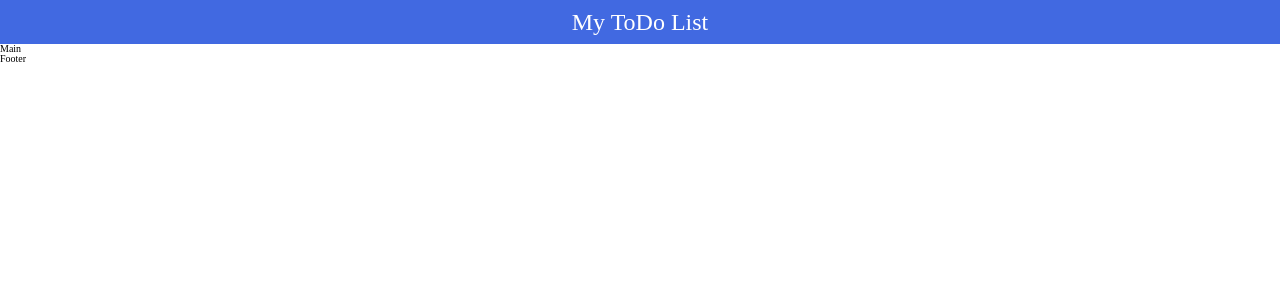
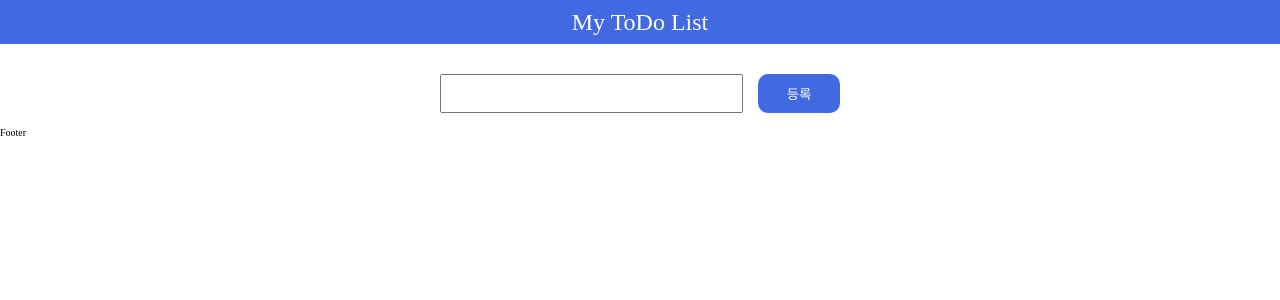
Before and after one commit to Yang-zzz/TypeScript_todolist, a React (Create React App) app in the folder my-app/: page / in a window 1280 px wide. Shown: the top 300 px of the page. Built offline with nearby package versions, Linux system fonts and the light colour scheme.

Commit message:
TypeScript + React : list 추가 및 삭제 기능 구현

```diff
--- a/my-app/src/components/Main/Main.tsx
+++ b/my-app/src/components/Main/Main.tsx
@@ -1,11 +1,36 @@
 import React from "react";
+import * as S from "./MainStyle";
+import MainList from "./MainList";
+import { useState } from "react";
 
-const Main = () => {
+const Main: React.FC = () => {
+  const [todoValue, setTodoValue] = useState<string>(""); //todoList Text
+  const [todoList, setTodoList] = useState<string[]>([]);
+
+  const typing = (e: React.ChangeEvent<HTMLInputElement>) => {
+    setTodoValue(e.target.value);
+  };
+
+  const clickAddBtn = (e: React.MouseEvent<HTMLButtonElement>) => {
+    const copy: string[] = [...todoList];
+    copy.push(todoValue);
+    setTodoList(copy);
+    setTodoValue("");
+  };
+
+  console.log(todoValue);
+  console.log(todoList);
+
   return (
-    <div>
-      Main
-    </div>
-  )
+    <S.MainWrap>
+      <S.MainHeader>
+        <S.MainInput onChange={typing} value={todoValue} />
+        <S.ListAddBtn onClick={clickAddBtn}>등록</S.ListAddBtn>
+      </S.MainHeader>
+
+      <MainList todoList={todoList} setTodoList={setTodoList} />
+    </S.MainWrap>
+  );
 };
 
 export default Main;
--- /dev/null
+++ b/my-app/src/components/Main/MainList.tsx
@@ -0,0 +1,35 @@
+import React from "react";
+import * as S from "./MainStyle";
+
+interface Props {
+  todoList: string[];
+  setTodoList: React.Dispatch<React.SetStateAction<string[]>>;
+}
+// 왓 인터페이스
+
+const MainList: React.FC<Props> = ({ todoList, setTodoList }: Props) => {
+  const deleteBtn = (index: number) => {
+    const copy: string[] = [...todoList];
+    copy.splice(index, 1);
+    setTodoList(copy);
+  };
+  // 제네릭타입 탐구하기
+
+  return (
+    <S.ListUl>
+      {todoList.map((x, index) => {
+        return (
+          <S.ListLi key={index}>
+            <S.ListText>{x}</S.ListText>
+            <S.ListLiBtnWrap>
+              <S.ListEditBtn>수정</S.ListEditBtn>
+              <S.ListDeleteBtn onClick={() =>{deleteBtn(index)}}>삭제</S.ListDeleteBtn>
+            </S.ListLiBtnWrap>
+          </S.ListLi>
+        );
+      })}
+    </S.ListUl>
+  );
+};
+
+export default MainList;
--- a/my-app/src/components/Main/MainStyle.tsx
+++ b/my-app/src/components/Main/MainStyle.tsx
@@ -1,9 +1,58 @@
-import React from 'react'
+import styled from "styled-components";
 
-const MainStyle = () => {
-  return (
-    <div>MainStyle</div>
-  )
-}
+export const MainWrap = styled.div`
+  display: flex;
+  flex-direction: column;
+  align-items: center;
+  margin-top: 3rem;
+  gap: 1.5rem;
+`;
+export const MainHeader = styled.div`
+  display: flex;
+  gap: 1.5rem;
+  width: 40rem;
+  justify-content: space-between;
+`
+export const MainInput = styled.input`
+  flex: 4;
+  padding: 1rem;
+`;
+export const ListAddBtn = styled.button`
+  flex: 1;
+  background-color: royalblue;
+  border: none;
+  color: white;
+  border-radius: 1rem;
+`;
+export const ListUl = styled.ul`
+  width: 40rem;
+  display: flex;
+  flex-direction: column;
+  gap: 1rem;
+`;
+export const ListLi = styled.li`
+  display: flex;
+  justify-content: space-between;
+  gap: 1.5rem;
+`;
 
-export default MainStyle
+export const ListLiBtnWrap = styled.div`
+  display: flex;
+  gap: 1rem;
+`
+export const ListText = styled.span`
+  border: 1px solid black;
+  flex: 3;
+  padding: 1rem;
+  font-size: 1.6rem;
+`;
+export const ListEditBtn = styled.button`
+  border: none;
+  background-color: royalblue;
+  color: white;
+`;
+export const ListDeleteBtn = styled.button`
+  border: none;
+  background-color: royalblue;
+  color: white;
+`;
```
Also changed, not shown: my-app/src/components/Store/Store.tsx (added, +10 -0 lines), 1 other file (tests, documents, lock files or other folders).
